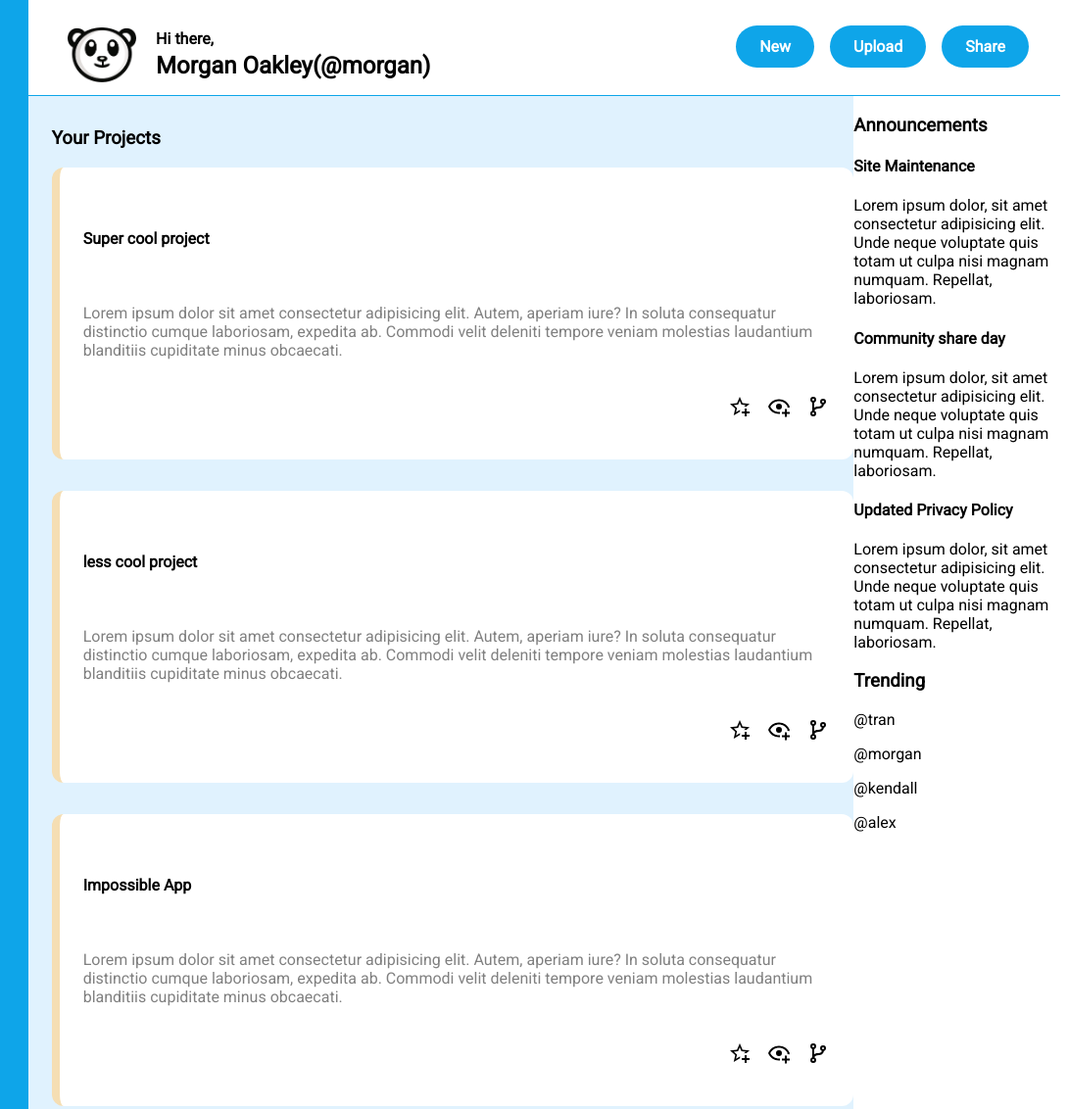
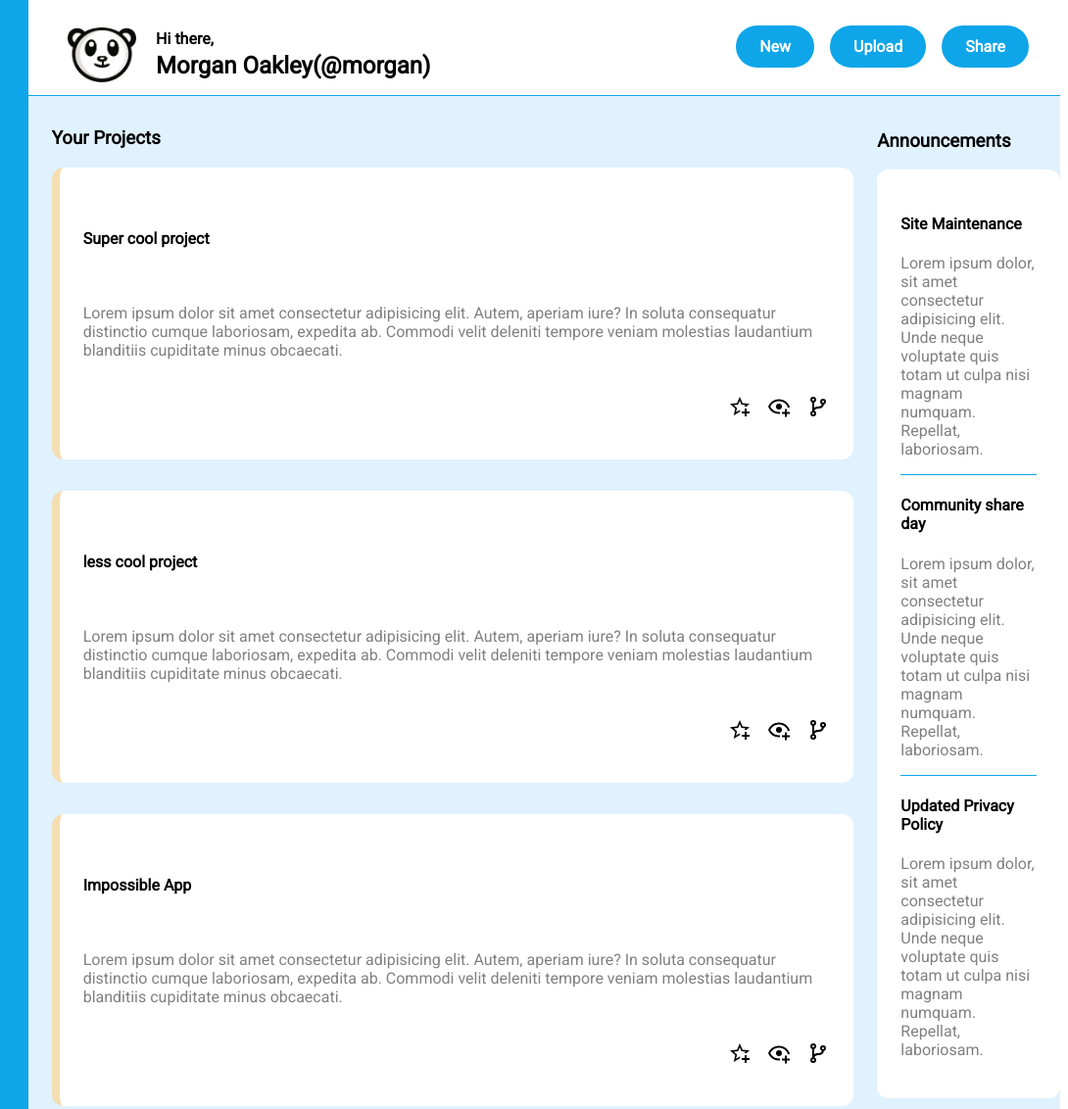
Before and after one commit to coding-cosmos/Dashboard, a plain HTML site: page index.html in a window 1280 px wide. Shown: the part 60-1192 px from the top of the page at 98% size, 190-1280 px from the left. Drawn offline with Linux system fonts and the light colour scheme.

Commit message:
Add styles for sidebar

```diff
--- a/style.css
+++ b/style.css
@@ -170,4 +170,38 @@ img{
 
 .sidebar{
     grid-row: 3/5;
+    background-color: #e0f2fe;
+    display: flex;
+    flex-direction: column;
+    gap: 32px;
 }
+.sidebar .announcements{
+    margin-top: 16px;
+    margin-left: 24px;
+}
+.sidebar .announcements .card{
+    background-color: white;
+    padding: 24px;
+    border-radius: 12px;
+}
+.sidebar .announcement-item{
+    border-bottom: 1px solid #0ea5e9;
+}
+.sidebar .announcements .announcement-item:nth-child(3){
+    border-bottom:0px;
+}
+.sidebar .announcement-item p{
+    color: gray;
+}
+.sidebar .trending{
+    margin-left: 24px;
+}
+.sidebar .trending .card{
+    background-color: white;
+    padding: 24px;
+    border-radius: 12px;
+}
+.sidebar .trending-user{
+    padding: 16px;
+    border-bottom: 1px solid #0ea5e9;
+}
```
